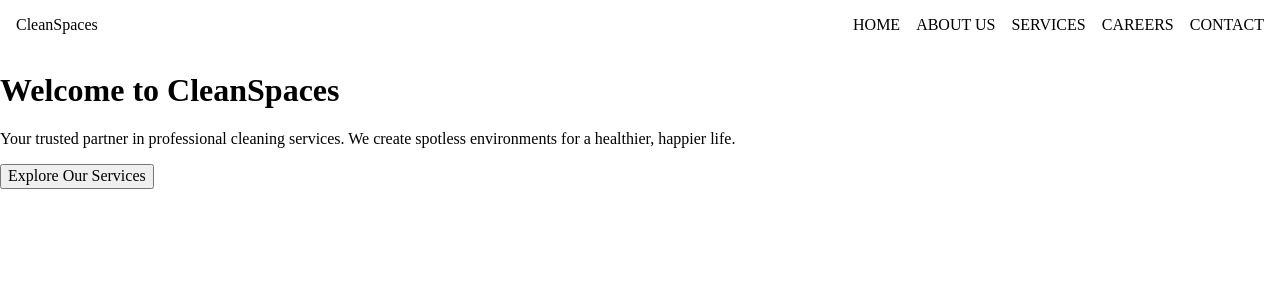
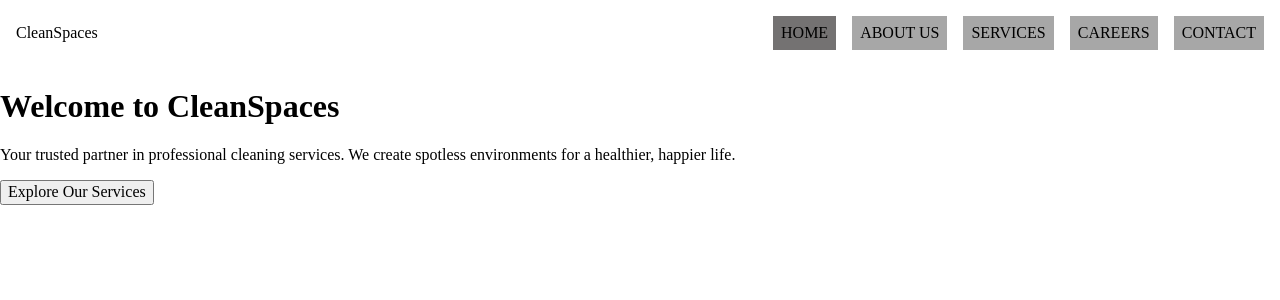
Before and after one commit to xKairus/cleaning-company, a React (Vite) app: page / in a window 1280 px wide. Shown: the top 300 px of the page. Built offline with nearby package versions, Linux system fonts and the light colour scheme.

Commit message:
fix: fix header component prop name to properly pass activePage instead of active

```diff
--- a/src/App.jsx
+++ b/src/App.jsx
@@ -9,17 +9,21 @@ import CareersPage from "./components/CareersPage/CareersPage";
 import ContactPage from "./components/ContactPage/ContactPage";
 
 function App() {
-  const [page, setPage] = useState("home");
+  const [activePage, setActivePage] = useState("home");
+
+  const changePage = (newPage) => {
+    setActivePage(newPage);
+  };
 
   return (
     <>
-      <Header active={page} onChange={(current) => setPage(current)}/>
+      <Header activePage={activePage} onChangePage={changePage} />
 
-      {page === "home" && <HomePage />}
-      {page === "about" && <AboutUsPage />}
-      {page === "services" && <ServicesPage />}
-      {page === "careers" && <CareersPage />}
-      {page === "contact" && <ContactPage />}
+      {activePage === "home" && <HomePage />}
+      {activePage === "about" && <AboutUsPage />}
+      {activePage === "services" && <ServicesPage />}
+      {activePage === "careers" && <CareersPage />}
+      {activePage === "contact" && <ContactPage />}
     </>
   );
 }
--- a/src/components/Header/Header.jsx
+++ b/src/components/Header/Header.jsx
@@ -1,42 +1,59 @@
 import classes from "./Header.module.css";
 
-export default function Header({ active, onChange }) {
+export default function Header({ activePage, onChangePage }) {
+  console.log(`Active:  ${activePage}`);
+
   return (
     <header className={classes.header}>
       <div className={classes.header__logo}>CleanSpaces</div>
       <ul className={classes.nav}>
         <li
-          className={classes.nav}
-          isActive={active === "home"}
-          onClick={() => onChange("home")}
+          className={
+            activePage === "home"
+              ? `${classes.nav__item} ${classes.nav__item_active}`
+              : classes.nav__item
+          }
+          onClick={() => onChangePage("home")}
         >
           Home
         </li>
         <li
-          className={classes.nav}
-          isActive={active === "about"}
-          onClick={() => onChange("about")}
+          className={
+            activePage === "about"
+              ? `${classes.nav__item} ${classes.nav__item_active}`
+              : classes.nav__item
+          }
+          onClick={() => onChangePage("about")}
         >
           About Us
         </li>
         <li
-          className={classes.nav}
-          isActive={active === "services"}
-          onClick={() => onChange("services")}
+          className={
+            activePage === "services"
+              ? `${classes.nav__item} ${classes.nav__item_active}`
+              : classes.nav__item
+          }
+          onClick={() => onChangePage("services")}
         >
           Services
         </li>
         <li
-          className={classes.nav}
-          isActive={active === "careers"}
-          onClick={() => onChange("careers")}
+          className={
+            activePage === "careers"
+              ? `${classes.nav__item} ${classes.nav__item_active}`
+              : classes.nav__item
+          }
+          onClick={() => onChangePage("careers")}
         >
           Careers
         </li>
         <li
-          className={classes.nav}
-          isActive={active === "contact"}
-          onClick={() => onChange("contact")}
+          className={
+            activePage === "contact"
+              ? `${classes.nav__item} ${classes.nav__item_active}`
+              : classes.nav__item
+          }
+          onClick={() => onChangePage("contact")}
         >
           Contact
         </li>
--- a/src/components/Header/Header.module.css
+++ b/src/components/Header/Header.module.css
@@ -12,3 +12,13 @@
   gap: 1rem;
   text-transform: uppercase;
 }
+
+.nav__item {
+  list-style: none;
+  background-color: #a7a7a7;
+  padding: 0.5rem;
+}
+
+header .nav__item_active {
+  background-color: #747272;
+}
--- a/src/components/HomePage/HomePage.jsx
+++ b/src/components/HomePage/HomePage.jsx
@@ -1,5 +1,10 @@
 import WelcomeSection from "../WelcomeSection/WelcomeSection";
 
-export default function HomePage() {
-  return <WelcomeSection />;
+export default function HomePage({ activePage }) {
+  console.log(`Active(Home):  ${activePage}`);
+  return (
+    <>
+      <WelcomeSection />
+    </>
+  );
 }
```
